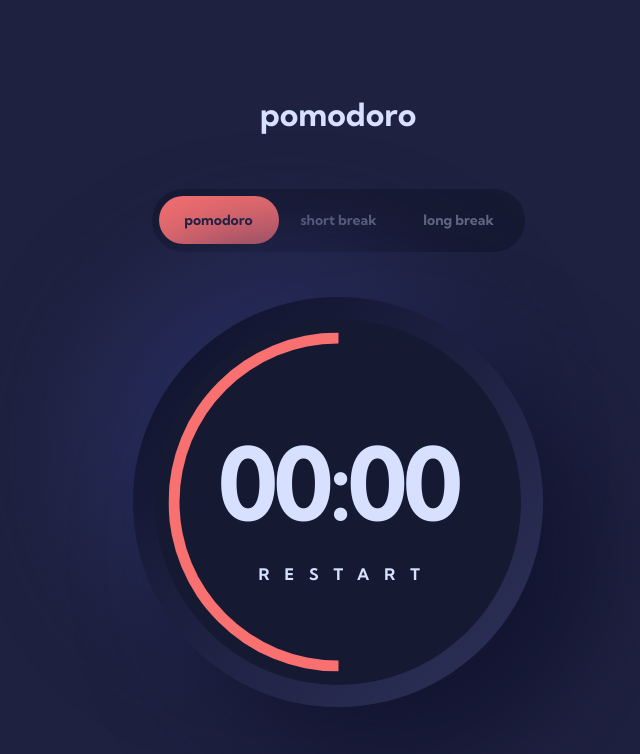
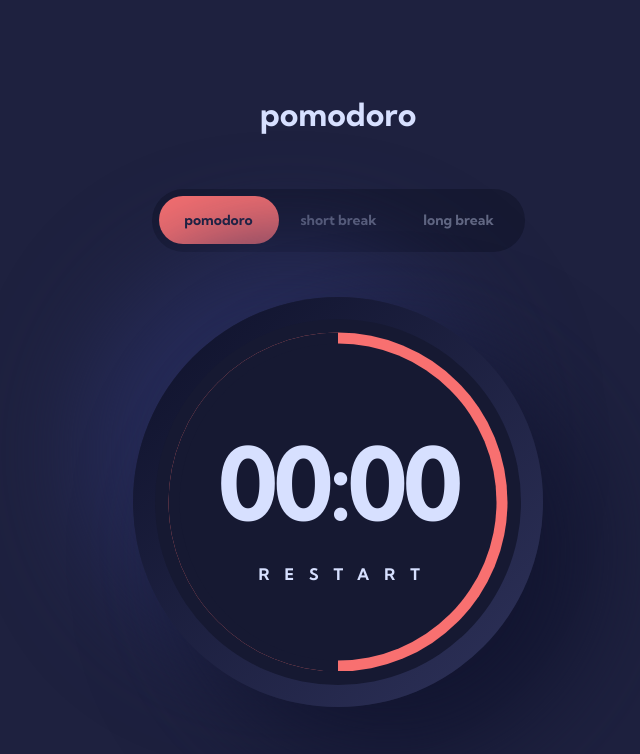
Before and after one commit to subu-v/Pomodora-app, a React (Create React App) app: page / in a window 1280 px wide. Shown: the top 754 px of the page, without its empty margins (302-942 px from the left). Built offline with nearby package versions, Linux system fonts and the light colour scheme.

Commit message:
progress bar nearly done.
just need to implement smoothness for the progress bar and the color orange is slightly visible.

```diff
--- a/src/UI/Timer.js
+++ b/src/UI/Timer.js
@@ -3,12 +3,17 @@ import style from "./Timer.module.scss";
 
 const Timer = () => {
   const startTime = 1;
+  const startTimeInMSecs = startTime * 60 * 1000;
   const totalTimeInSecs = useRef(startTime * 60);
   const startStopTimerBtn = useRef(null);
   const startPomodoraInterval = useRef(null);
+  const progressOuterCircle = useRef(null);
   const [startStopTimerFlag, setstartStopTimerFlag] = useState(false);
 
   const timeCalculation = () => {
+    const progressBars = document.querySelectorAll(
+      `.${style["timer-progress-bar"]}`
+    );
     if (totalTimeInSecs.current === 0) {
       clearInterval(startPomodoraInterval.current);
       startStopTimerBtn.current.textContent = "RESTART";
@@ -17,6 +22,16 @@ const Timer = () => {
     const minutes = Math.floor(totalTimeInSecs.current / 60);
     const seconds = totalTimeInSecs.current % 60;
 
+    const angle = ((totalTimeInSecs.current * 1000) / startTimeInMSecs) * 360;
+
+    if (angle > 180) {
+      // progressBars[1].style.transform = `rotate(180deg)`;
+      progressBars[0].style.rotate = `${angle}deg`;
+    } else {
+      progressBars[2].style.zIndex = 3;
+      progressBars[0].style.rotate = `${angle}deg`;
+      progressBars[1].style.rotate = `${angle}deg`;
+    }
     document.querySelector(
       `.${style["timer-countdown-desc"]}`
     ).textContent = `${minutes < 10 ? "0" + minutes : minutes}:${
@@ -40,15 +55,19 @@ const Timer = () => {
   };
 
   useEffect(() => {
-    if (startStopTimerFlag)
+    if (startStopTimerFlag) {
       startPomodoraInterval.current = setInterval(timeCalculation, 1000);
+      // progressOuterCircle.current.style.zIndex = 3;
+    }
     return () => clearInterval(startPomodoraInterval.current);
   }, [startStopTimerFlag]);
 
   return (
     <div className={style["timer"]}>
       <div className={style["timer-outer"]}></div>
-      <div className={style["timer-inner"]}>
+      <div ref={progressOuterCircle} className={style["timer-inner"]}>
+        <div className={style["timer-progress-bar"]}></div>
+        <div className={style["timer-progress-bar"]}></div>
         <div className={style["timer-progress-bar"]}></div>
       </div>
       <div className={style["timer-countdown"]}>
--- a/src/UI/Timer.module.scss
+++ b/src/UI/Timer.module.scss
@@ -37,18 +37,47 @@
   }
 
   &-progress-bar {
-    background-color: #f87070;
+    width: 100%;
+    height: 100%;
+    position: absolute;
+    top: 50%;
+    left: 0%;
+    translate: -50% -50%;
+    transform-origin: center right;
+    transition: all 0s linear;
 
-    width: 50%;
-    height: 100%;
+    &:nth-child(1) {
+      background-color: #f87070;
+      z-index: 1;
+    }
 
-    transition: all 1s ease-in;
-    transform-origin: right center;
+    &:nth-child(2) {
+      background-color: #f87070;
+      z-index: 1;
+      rotate: 180deg;
+    }
+
+    &:nth-child(3) {
+      background-color: #161932;
+      z-index: 3;
+      // display: none;
+    }
   }
 
-  &:hover &-progress-bar {
-    transform: rotate(360deg);
-  }
+  // &:hover &-progress-bar:nth-child(1) {
+  //   transform: rotate(180deg);
+  //   transition: all 1s linear;
+  // }
+
+  // &:hover &-progress-bar:nth-child(2) {
+  //   transform: rotate(360deg);
+  //   transition: all 2s linear;
+  // }
+
+  // &:hover &-progress-bar:nth-child(3) {
+  //   opacity: 0;
+  //   transition: all 0s 1s;
+  // }
 
   &-countdown {
     width: 317px;
```
